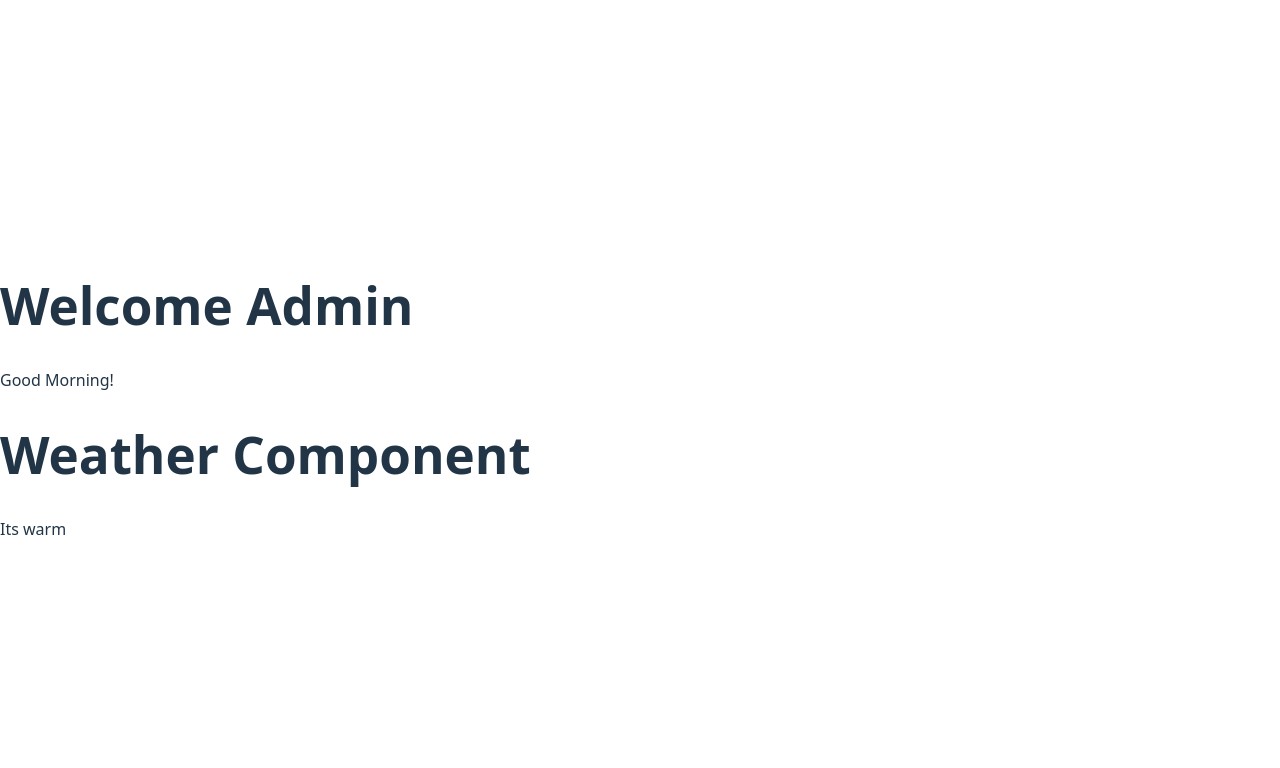
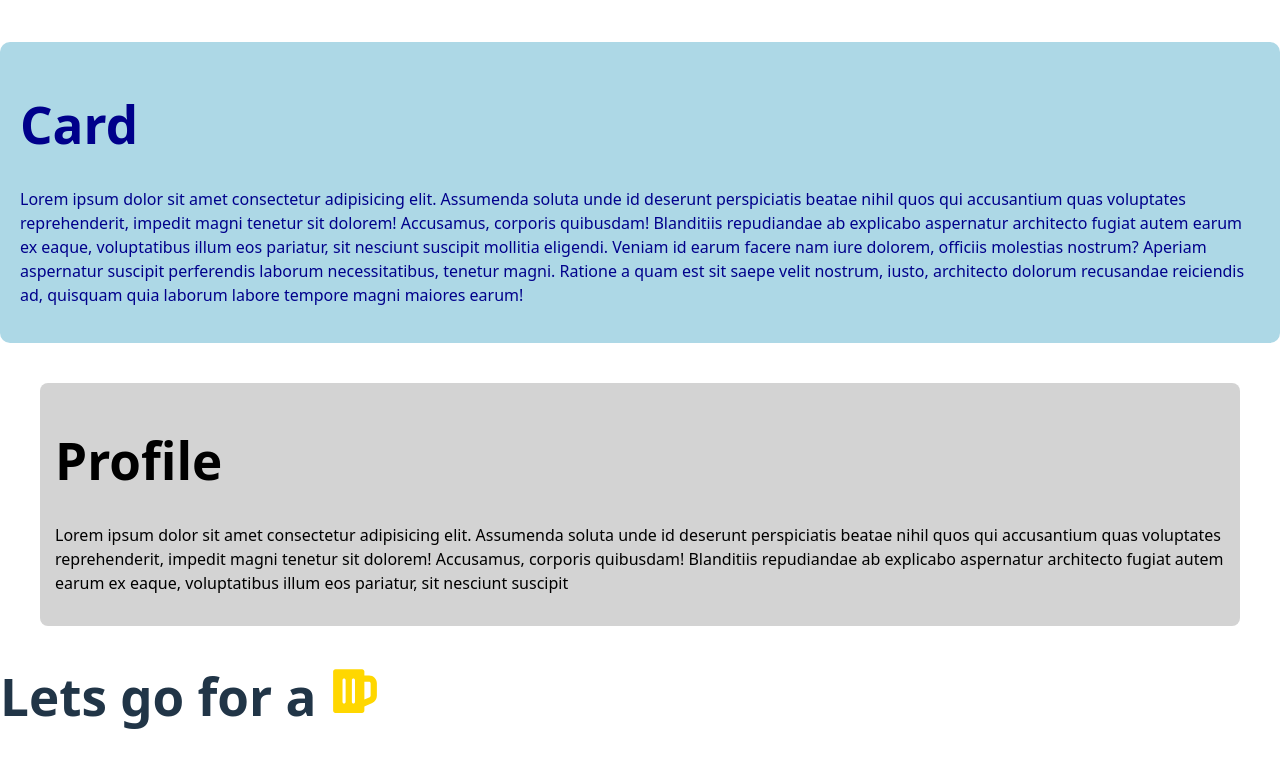
Before and after one commit to Vicstudentwatch/StartReact, a React (Vite) app: page / in a window 1280 px wide. Shown: the top 768 px of the page. Built offline with nearby package versions, Linux system fonts and the light colour scheme.

Commit message:
add icons and style them

```diff
--- a/src/App.jsx
+++ b/src/App.jsx
@@ -1,13 +1,13 @@
-import Greeting from "./components/Greeting"
-import UserStatus from "./components/UserStatus"
-import Weather from "./components/Weather"
+import IconComponent from "./components/IconComponent"
+import ProfileCard from "./components/ProfileCard"
+import StyledCard from "./components/StyledCard"
 
 const App = () => {
   return (
     <div>
-      <UserStatus isLoggedIn={true} isAdmin={true}/>
-      <Greeting timeOfDay='morning'/>
-      <Weather temp={15}/>
+      <StyledCard/>
+      <ProfileCard/>
+      <IconComponent/>
     </div>
 
   )
--- a/src/components/Greeting.jsx
+++ /dev/null
@@ -1,11 +0,0 @@
-const Greeting = ({timeOfDay}) => {
-  return (
-    <div><p>Good {timeOfDay === 'morning' ? ( "Morning") :
-         timeOfDay === 'afternoon' ? ("Afternoon") :
-         "Evening"}
-         !</p>
-    </div>
-  )
-}
-
-export default Greeting
--- /dev/null
+++ b/src/components/IconComponent.jsx
@@ -0,0 +1,12 @@
+import { FaBeer } from 'react-icons/fa';
+let iconStyle = {}
+
+const IconComponent = () => {
+  return (
+    <div>
+        <h1>Lets go for a <FaBeer style={{color:"gold",fontSize:"50px"}}/></h1>
+    </div>
+  )
+}
+
+export default IconComponent
--- /dev/null
+++ b/src/components/ProfileCard.jsx
@@ -0,0 +1,14 @@
+let cardStyle = {backgroundColor:"lightgray",padding:"15px",borderRadius:"8px",color:"black",margin:"40px"};
+
+const ProfileCard = () => {
+  return (
+    <div style={cardStyle}>
+         <h1>Profile</h1>
+        <p>Lorem ipsum dolor sit amet consectetur adipisicing elit. Assumenda soluta unde id deserunt perspiciatis beatae nihil quos qui accusantium quas voluptates reprehenderit, impedit magni tenetur sit dolorem! Accusamus, corporis quibusdam!
+        Blanditiis repudiandae ab explicabo aspernatur architecto fugiat autem earum ex eaque, voluptatibus illum eos pariatur, sit nesciunt suscipit
+        </p>
+    </div>
+  )
+}
+
+export default ProfileCard
--- /dev/null
+++ b/src/components/StyledCard.jsx
@@ -0,0 +1,14 @@
+let cardStyle = {backgroundColor:"lightblue",padding:"20px",borderRadius:"10px",color:"darkblue"};
+
+const StyledCard = () => {
+  return (
+    <div style={cardStyle}>
+        <h1>Card</h1>
+        <p>Lorem ipsum dolor sit amet consectetur adipisicing elit. Assumenda soluta unde id deserunt perspiciatis beatae nihil quos qui accusantium quas voluptates reprehenderit, impedit magni tenetur sit dolorem! Accusamus, corporis quibusdam!
+        Blanditiis repudiandae ab explicabo aspernatur architecto fugiat autem earum ex eaque, voluptatibus illum eos pariatur, sit nesciunt suscipit mollitia eligendi. Veniam id earum facere nam iure dolorem, officiis molestias nostrum?
+        Aperiam aspernatur suscipit perferendis laborum necessitatibus, tenetur magni. Ratione a quam est sit saepe velit nostrum, iusto, architecto dolorum recusandae reiciendis ad, quisquam quia laborum labore tempore magni maiores earum!</p>
+    </div>
+  )
+}
+
+export default StyledCard
--- a/src/components/UserStatus.jsx
+++ /dev/null
@@ -1,10 +0,0 @@
-const UserStatus = ({isLoggedIn,isAdmin}) => {
-  return (
-    <div>
-
-        <h1>Welcome {isLoggedIn && isAdmin ? ("Admin"):("User")}</h1>
-    </div>
-  )
-}
-
-export default UserStatus
--- a/src/components/Weather.jsx
+++ /dev/null
@@ -1,11 +0,0 @@
-const Weather = ({temp}) => {
-  return (
-    <div>
-        <h1>Weather Component</h1>
-        {temp<15 ?(<p>Its cold</p>):temp>=15 && temp<25 ? (<p>Its warm</p>):(<p>Its hot</p>)}
-
-    </div>
-  )
-}
-
-export default Weather
```
